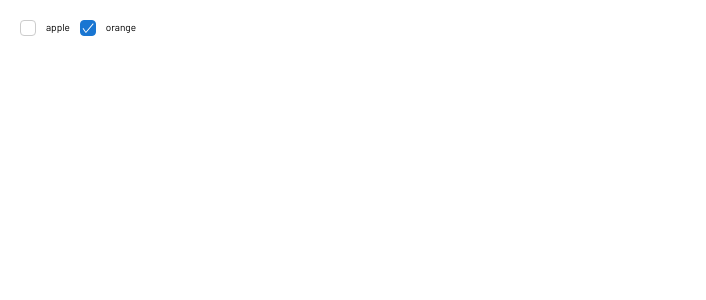
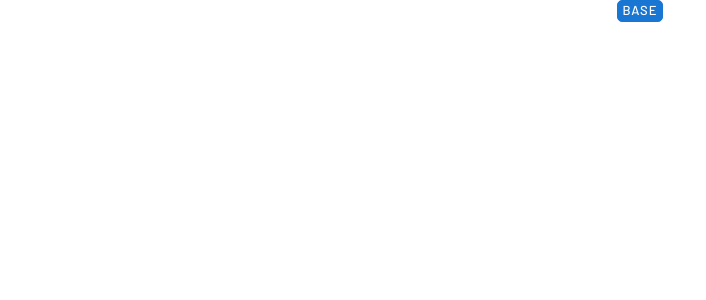
Before and after one commit to bat098/design-system, a React (Vite) app: page / in a window 1280 px wide. Shown: the top 300 px of the page, without its empty margins (0-706 px from the left). Built offline with nearby package versions, Linux system fonts and the light colour scheme.

Commit message:
add badge

```diff
--- a/src/App.tsx
+++ b/src/App.tsx
@@ -1,47 +1,14 @@
-import { useState } from 'react';
-import { RadioBoxGroupProps } from './components/RadioBoxGroup/RadioBoxGroup.types';
-import RadioBox from './components/RadioBox/RadioBox';
+import Badge from './components/Badge/Badge';
+import Col from './components/Decorators/Col/Col';
+import Row from './components/Decorators/Row/Row';
 
 const App = () => {
-  const items: RadioBoxGroupProps['items'] = [
-    {
-      value: 'apple',
-      label: 'apple',
-    },
-    {
-      value: 'orange',
-      label: 'orange',
-    },
-  ];
-
-  const [val, setVal] = useState(items[1].value);
-
-  const handleOnChange = (e: React.ChangeEvent<HTMLInputElement>) => {
-    setVal(e.target.value);
-  };
-
   return (
-    <>
-      <div
-        style={{
-          display: 'flex',
-          gap: '1rem',
-          flexWrap: 'wrap',
-          margin: '20px',
-        }}
-      >
-        {items.map(({ value, label }, index) => (
-          <RadioBox
-            key={index}
-            label={label}
-            value={value}
-            checked={value === val}
-            onChange={handleOnChange}
-            name="fruit"
-          />
-        ))}
-      </div>
-    </>
+    <Col>
+      <Row>
+        <Badge>base</Badge>
+      </Row>
+    </Col>
   );
 };
 
--- /dev/null
+++ b/src/components/Badge/Badge.styled.tsx
@@ -0,0 +1,74 @@
+import styled, { css } from 'styled-components';
+import { BadgeInterface } from './Badge.types';
+import { getTextColorForBackground } from '../../helpers/helpers';
+
+const containedStyle = css<BadgeInterface>`
+  background-color: ${(props) =>
+    props.color ? props.theme.colors[props.color] : props.theme.colors.primary};
+  color: ${(props) =>
+    props.color
+      ? getTextColorForBackground(props.theme.colors[props.color])
+      : getTextColorForBackground(props.theme.colors.primary)};
+`;
+
+const outlinedStyle = css<BadgeInterface>`
+  background-color: ${(props) => props.theme.colors.white};
+  color: ${(props) =>
+    props.color ? props.theme.colors[props.color] : props.theme.colors.primary};
+`;
+
+const variantStyle = (variant: BadgeInterface['variant']) => {
+  switch (variant) {
+    case 'contained':
+      return containedStyle;
+    case 'outlined':
+      return outlinedStyle;
+    default:
+      return containedStyle;
+  }
+};
+
+const smallStyle = css`
+  font-size: 1rem;
+`;
+
+const mediumStyle = css`
+  font-size: 1.3rem;
+`;
+
+const largeStyle = css`
+  font-size: 1.6rem;
+`;
+
+const sizeStyle = (size: BadgeInterface['size']) => {
+  switch (size) {
+    case 'small':
+      return smallStyle;
+    case 'medium':
+      return mediumStyle;
+    case 'large':
+      return largeStyle;
+    default:
+      return mediumStyle;
+  }
+};
+
+const commonStyles = css<BadgeInterface>`
+  display: inline-block;
+  border-radius: 0.5rem;
+  padding: 0 0.5rem;
+  letter-spacing: 0.1rem;
+  font-weight: 500;
+  border: 0.1rem solid
+    ${(props) =>
+      props.color
+        ? props.theme.colors[props.color]
+        : props.theme.colors.primary};
+`;
+
+export const Root = styled.div<BadgeInterface>`
+  ${commonStyles}
+  text-transform: uppercase;
+  ${(props) => variantStyle(props.variant)}
+  ${(props) => sizeStyle(props.size)}
+`;
--- /dev/null
+++ b/src/components/Badge/Badge.tsx
@@ -0,0 +1,13 @@
+import { Root } from './Badge.styled';
+import { BadgeInterface } from './Badge.types';
+
+const Badge = (props: BadgeInterface) => {
+  const { children, color, variant, size } = props;
+  return (
+    <Root color={color} variant={variant} size={size}>
+      {children}
+    </Root>
+  );
+};
+
+export default Badge;
--- a/src/components/Decorators/Col/Col.tsx
+++ b/src/components/Decorators/Col/Col.tsx
@@ -12,4 +12,5 @@ const Root = styled.div`
   flex-direction: column;
   gap: 4rem;
   flex: 1;
+  align-items: center;
 `;
```
Also changed, not shown: src/components/Badge/Badge.types.tsx (added, +10 -0 lines), 1 other file (tests, documents, lock files or other folders).
